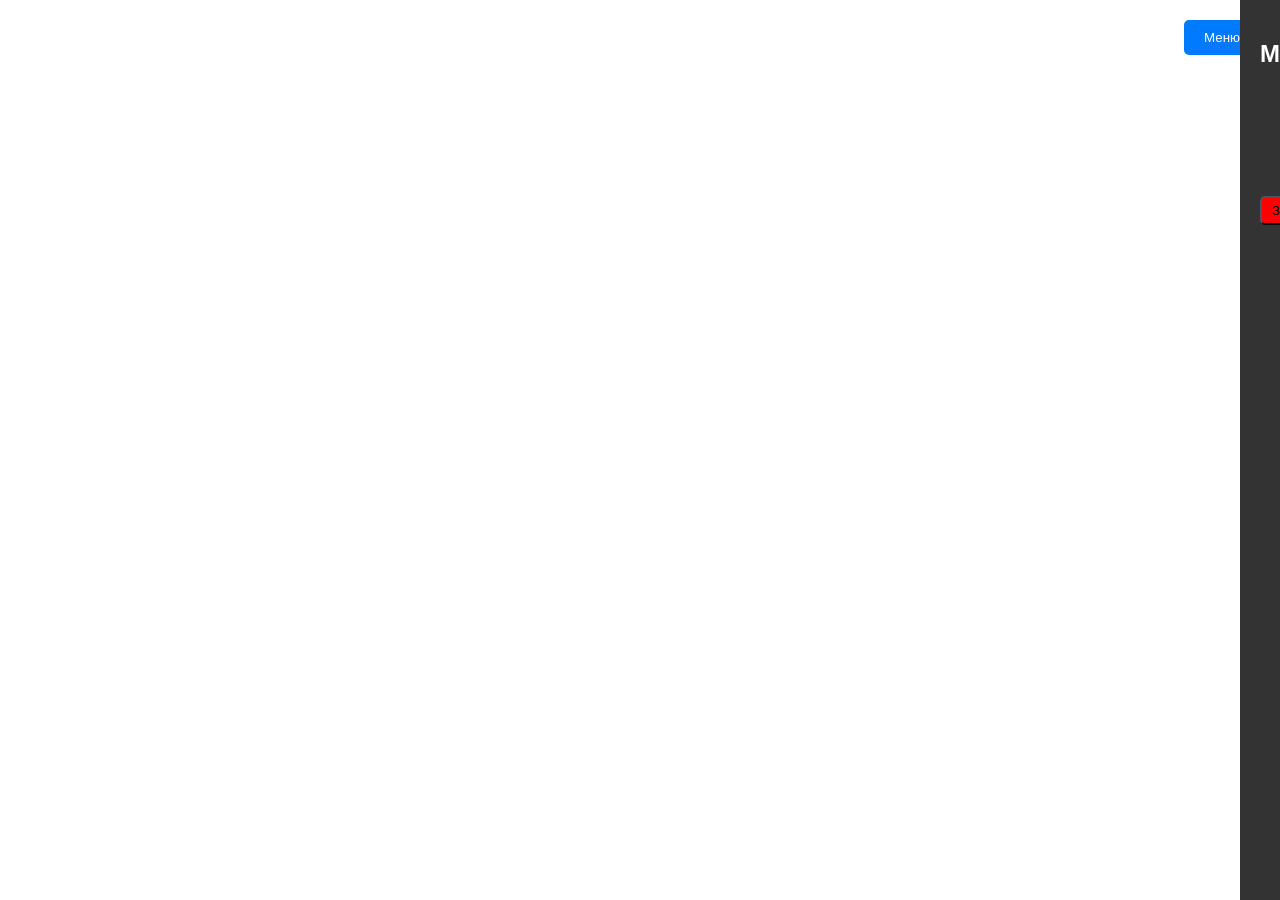
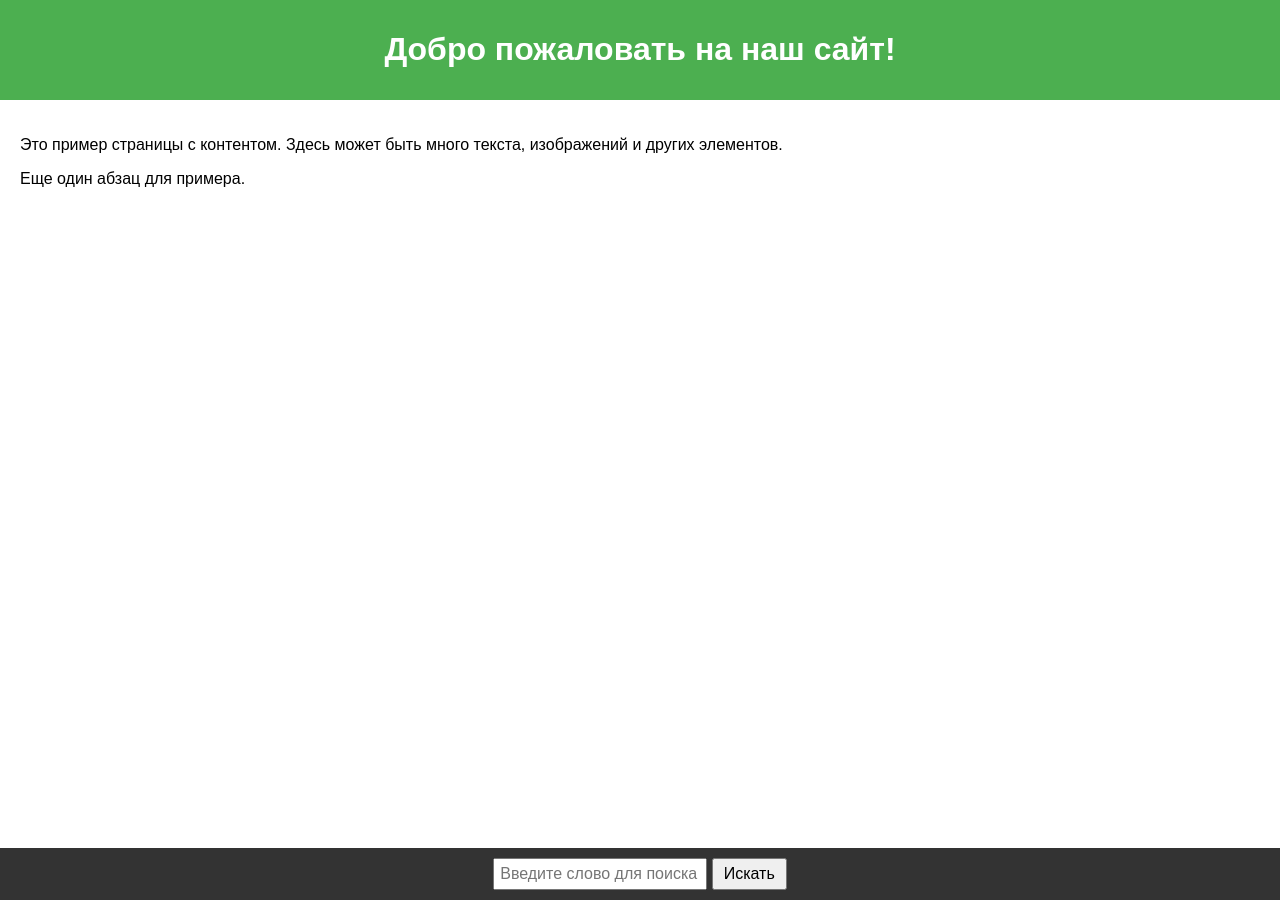
Before and after one commit to MarkZhurbenko/project_site, a Django app: page /test/ in a window 1280 px wide. Run offline with Django 5.2, Linux system fonts and the light colour scheme.

Commit message:
комит перед добавлением поисковой системы

```diff
--- a/website/APP/templates/test.html
+++ b/website/APP/templates/test.html
@@ -3,69 +3,109 @@
 <head>
     <meta charset="UTF-8">
     <meta name="viewport" content="width=device-width, initial-scale=1.0">
-    <title>Меню с правого боку</title>
+    <title>Пример страницы с поиском</title>
+    <style>
+        body {
+            font-family: Arial, sans-serif;
+            margin: 0;
+            padding: 0;
+        }
+        header {
+            background-color: #4CAF50;
+            color: white;
+            padding: 10px 0;
+            text-align: center;
+        }
+        main {
+            padding: 20px;
+        }
+        footer {
+            background-color: #333;
+            color: white;
+            text-align: center;
+            padding: 10px 0;
+            position: fixed;
+            bottom: 0;
+            width: 100%;
+        }
+        /* Стили для поисковой системы */
+        #searchInput {
+            padding: 5px;
+            font-size: 16px;
+            width: 200px;
+        }
+        button {
+            padding: 5px 10px;
+            font-size: 16px;
+            cursor: pointer;
+        }
+        .highlight {
+            background-color: yellow; /* Подсветка найденных слов */
+        }
 
+        /* Ваши стили для выпадающего меню */
+        .dropdown-content {
+            display: none;
+            position: absolute;
+            background-color: #f1f1f1;
+            min-width: 160px;
+            box-shadow: 0px 8px 16px 0px rgba(0,0,0,0.2);
+            z-index: 1;
+        }
+        .dropdown-content a {
+            color: black;
+            padding: 12px 16px;
+            text-decoration: none;
+            display: block;
+        }
+        .dropdown-content a:hover {
+            background-color: #ddd;
+        }
+        .dropdown:hover .dropdown-content {
+            display: block;
+        }
+        .dropdown:hover .dropbtn {
+            background-color: #333833;
+        }
+    </style>
 </head>
 <body>
-
-    <button class="button" onclick="toggleMenu()">Меню</button>
-    <div class="menu" id="menu">
-        <h2>Меню</h2>
-        <ul>
-            <li>Пункт 1</li>
-            <li>Пункт 2</li>
-            <li>Пункт 3</li>
-            <li>Пункт 4</li>
-        </ul>
-        <button class="close-button" onclick="toggleMenu()">Закрыть</button>
-    </div>
+    <header>
+        <h1>Добро пожаловать на наш сайт!</h1>
+    </header>
+    <main>
+        <p>Это пример страницы с контентом. Здесь может быть много текста, изображений и других элементов.</p>
+        <p>Еще один абзац для примера.</p>
+    </main>
+    <footer>
+        <!-- Заменяем номер телефона на поисковую систему -->
+        <div>
+            <input type="text" id="searchInput" placeholder="Введите слово для поиска">
+            <button onclick="searchAndScroll()">Искать</button>
+        </div>
+    </footer>
 
     <script>
-        function toggleMenu() {
-            const menu = document.getElementById('menu');
-            menu.classList.toggle('active');
+        function searchAndScroll() {
+            const searchTerm = document.getElementById('searchInput').value.trim().toLowerCase();
+            if (!searchTerm) return; // Если поле пустое, ничего не делаем
+
+            const paragraphs = document.querySelectorAll('main p'); // Ищем только в <main>
+            let found = false; // Флаг для проверки, найдено ли слово
+
+            paragraphs.forEach(paragraph => {
+                const text = paragraph.innerText.toLowerCase();
+                if (text.includes(searchTerm)) {
+                    paragraph.scrollIntoView({ behavior: 'smooth', block: 'center' }); // Прокручиваем к абзацу
+                    found = true;
+                    return; // Прерываем цикл после первого найденного совпадения
+                }
+            });
+
+            if (!found) {
+                alert('Слово не найдено!'); // Если слово не найдено, показываем сообщение
+            }
         }
     </script>
-
 </body>
 </html>
-
-<style>
-    body {
-        font-family: Arial, sans-serif;
-        margin: 0;
-        padding: 0;
-        overflow-x: hidden; /* Запретить горизонтальную прокрутку */
-    }
-    .menu {
-        position: fixed;
-        right: -250px; /* Скрываем меню за пределами экрана */
-        top: 0;
-        width: 250px;
-        height: 100%;
-        background-color: #333;
-        color: white;
-        transition: right 0.3s ease; /* Анимация для выезда меню */
-        padding: 20px;
-    }
-    .menu.active {
-        right: 0; /* Показываем меню */
-    }
-    .button {
-        position: absolute;
-        top: 20px;
-        right: 20px;
-        padding: 10px 20px;
-        background-color: #007BFF;
-        color: white;
-        border: none;
-        border-radius: 5px;
-        cursor: pointer;
-    }
-    .close-button {
-        background-color: red; /* Кнопка для закрытия меню */
-        border-radius: 5px;
-        padding: 5px 10px;
-        margin-top: 20px;
-    }
-</style>
```
Also changed, not shown: website/APP/templates/home.html (+30 -14 lines).
